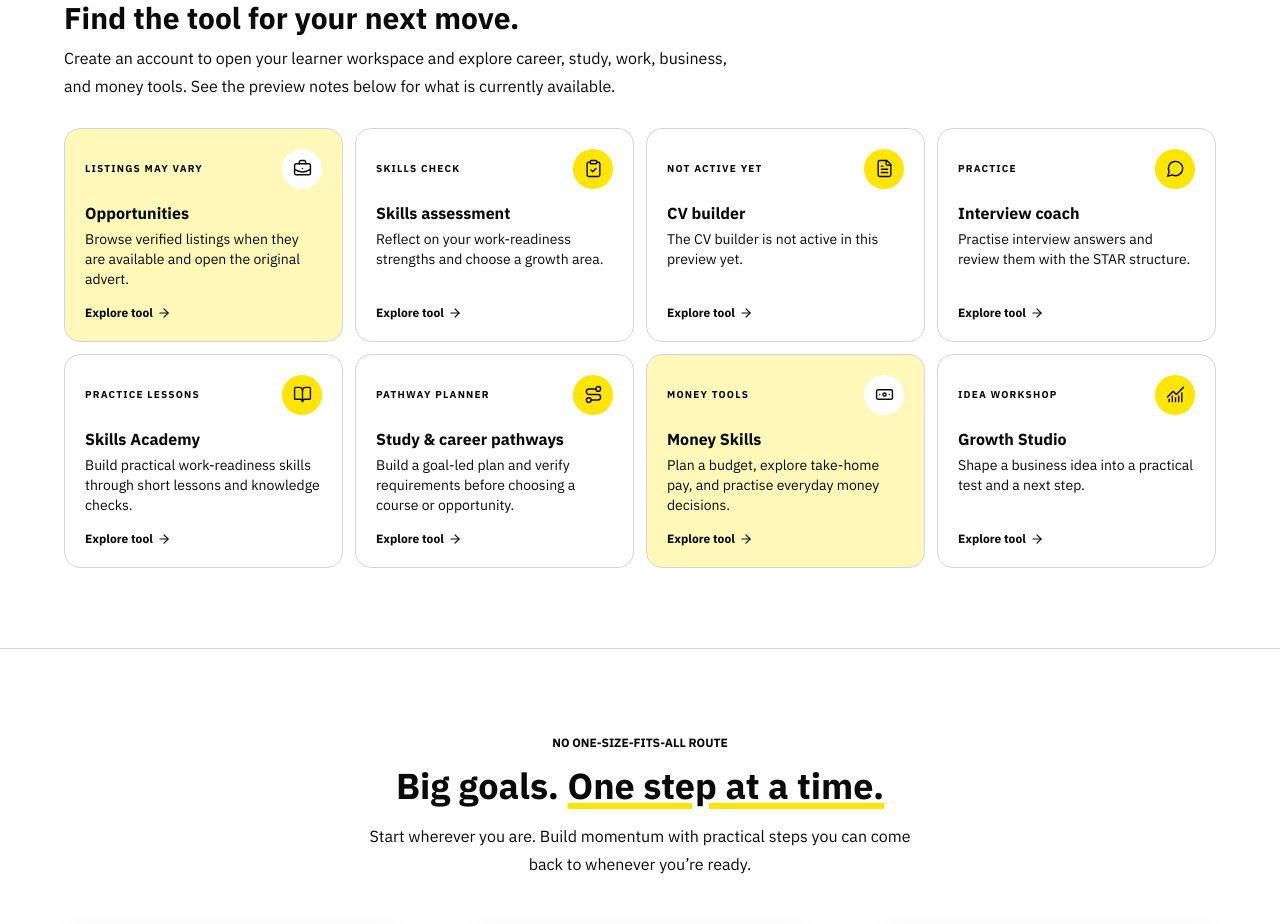
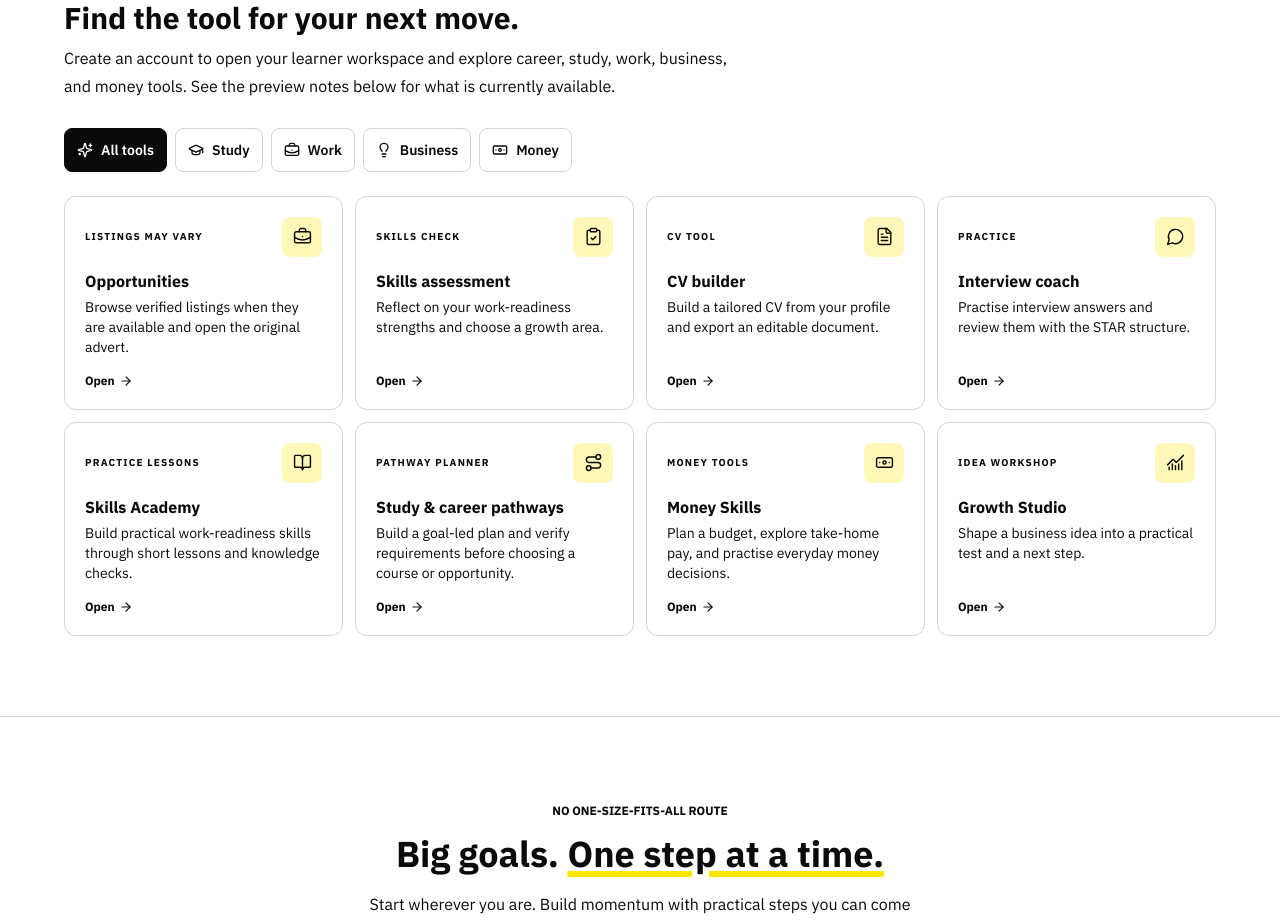
Before and after one commit to Fixerone1/Hackathon, a Next.js app: page / in a window 1280 px wide. Shown: the part 860-1784 px from the top of the page. Built offline with nearby package versions, Linux system fonts and the light colour scheme; no server answers.

Commit message:
index.html

```diff
--- a/src/app/app/employment/academy/page.tsx
+++ b/src/app/app/employment/academy/page.tsx
@@ -2,6 +2,7 @@
 
 import { useEffect, useState } from 'react';
 import { EmploymentNav } from '@/components/EmploymentNav';
+import { PageIntro } from '@/components/PageIntro';
 
 const progressStorageKey = 'careerforge-skills-academy-progress-v1';
 
@@ -181,11 +182,7 @@ export default function AcademyPage() {
 
   return (
     <div className="mx-auto max-w-6xl px-4 py-8 sm:px-6 md:py-10 lg:px-8">
-      <p className="eyebrow">Employment Hub</p>
-      <h1 className="mt-1 text-3xl font-semibold text-midnight">Skills Academy</h1>
-      <p className="mt-2 max-w-2xl text-sm leading-6 text-slate-600">
-        Build practical work-readiness skills with short lessons and knowledge checks. Your progress is saved on this device.
-      </p>
+      <PageIntro eyebrow="Employment Hub" title="Skills Academy" description="Build practical work-readiness skills with short lessons and knowledge checks. Your progress is saved on this device." />
       <EmploymentNav />
 
       <div className="grid gap-6 lg:grid-cols-[0.85fr_1.5fr]">
--- a/src/app/app/employment/assessment/page.tsx
+++ b/src/app/app/employment/assessment/page.tsx
@@ -2,6 +2,7 @@
 
 import { useMemo, useState } from 'react';
 import { EmploymentNav } from '@/components/EmploymentNav';
+import { PageIntro } from '@/components/PageIntro';
 
 const skillGroups = {
   problemSolving: 'Problem solving',
@@ -95,11 +96,7 @@ export default function AssessmentPage() {
 
   return (
     <div className="mx-auto max-w-6xl px-4 py-8 sm:px-6 md:py-10 lg:px-8">
-      <p className="eyebrow">Employment Hub</p>
-      <h1 className="mt-1 text-3xl font-semibold text-midnight">Skills assessment</h1>
-      <p className="mt-2 max-w-2xl text-sm leading-6 text-slate-600">
-        This quick check helps you understand the strengths you are already using and the areas where you could grow next.
-      </p>
+      <PageIntro eyebrow="Employment Hub" title="Skills assessment" description="This quick check helps you understand the strengths you are already using and the areas where you could grow next." />
       <EmploymentNav />
 
       <div className="mt-6 grid gap-6 lg:grid-cols-[1.5fr_0.9fr]">
--- a/src/app/app/employment/interview/page.tsx
+++ b/src/app/app/employment/interview/page.tsx
@@ -2,6 +2,7 @@
 
 import { useState } from 'react';
 import { EmploymentNav } from '@/components/EmploymentNav';
+import { PageIntro } from '@/components/PageIntro';
 
 const practiceQuestions = [
   {
@@ -147,11 +148,7 @@ export default function InterviewPage() {
 
   return (
     <div className="mx-auto max-w-6xl px-4 py-8 sm:px-6 md:py-10 lg:px-8">
-      <p className="eyebrow">Employment Hub</p>
-      <h1 className="mt-1 text-3xl font-semibold text-midnight">Interview coach</h1>
-      <p className="mt-2 max-w-2xl text-sm leading-6 text-slate-600">
-        Practise an answer, then get specific feedback to help you tell a clear story and show what you can do.
-      </p>
+      <PageIntro eyebrow="Employment Hub" title="Interview coach" description="Practise an answer, then get specific feedback to help you tell a clear story and show what you can do." />
       <EmploymentNav />
 
       <div className="grid gap-6 lg:grid-cols-[1.35fr_0.85fr]">
--- a/src/app/app/employment/pathways/page.tsx
+++ b/src/app/app/employment/pathways/page.tsx
@@ -3,6 +3,7 @@
 import { useState } from 'react';
 import Link from 'next/link';
 import { EmploymentNav } from '@/components/EmploymentNav';
+import { PageIntro } from '@/components/PageIntro';
 
 const pathwayOptions = [
   { id: 'work', label: 'Find work', description: 'I want to apply for entry-level roles.' },
@@ -71,11 +72,7 @@ export default function PathwaysPage() {
 
   return (
     <div className="mx-auto max-w-6xl px-4 py-8 sm:px-6 md:py-10 lg:px-8">
-      <p className="eyebrow">Employment Hub</p>
-      <h1 className="mt-1 text-3xl font-semibold text-midnight">Skills and career path</h1>
-      <p className="mt-2 max-w-2xl text-sm leading-6 text-slate-600">
-        Turn a goal into a research-backed next step. This planner helps you check real requirements; it does not assume you have a qualification gap.
-      </p>
+      <PageIntro eyebrow="Employment Hub" title="Skills and career path" description="Turn a goal into a research-backed next step. This planner helps you check real requirements; it does not assume you have a qualification gap." />
       <EmploymentNav />
 
       <div className="grid gap-6 lg:grid-cols-[0.9fr_1.3fr]">
--- a/src/components/HomeToolDirectory.tsx
+++ b/src/components/HomeToolDirectory.tsx
@@ -2,18 +2,26 @@
 
 import { useEffect, useMemo, useState } from 'react';
 import Link from 'next/link';
-import { ArrowRight } from 'lucide-react';
+import { ArrowRight, Banknote, BriefcaseBusiness, GraduationCap, Lightbulb, Sparkles } from 'lucide-react';
 import { employmentToolDirectory } from '@/lib/navigation';
 
 type ToolFocus = 'study' | 'work' | 'business' | 'money';
 
 type Focus = 'all' | 'study' | 'work' | 'business' | 'money';
 
+const focusOptions = [
+  { id: 'all', label: 'All tools', Icon: Sparkles },
+  { id: 'study', label: 'Study', Icon: GraduationCap },
+  { id: 'work', label: 'Work', Icon: BriefcaseBusiness },
+  { id: 'business', label: 'Business', Icon: Lightbulb },
+  { id: 'money', label: 'Money', Icon: Banknote },
+] as const;
+
 export function HomeToolDirectory() {
   const [focus, setFocus] = useState<Focus>('all');
   const orderedTools = useMemo(() => {
     if (focus === 'all') return employmentToolDirectory;
-    return [...employmentToolDirectory].sort((first, second) => Number(second.focus.includes(focus)) - Number(first.focus.includes(focus)));
+    return employmentToolDirectory.filter((tool) => tool.focus.includes(focus));
   }, [focus]);
 
   useEffect(() => {
@@ -21,27 +29,45 @@ export function HomeToolDirectory() {
     if (stored === 'study' || stored === 'work' || stored === 'business' || stored === 'money') setFocus(stored);
   }, []);
 
+  function chooseFocus(nextFocus: Focus) {
+    setFocus(nextFocus);
+    if (nextFocus === 'all') localStorage.removeItem('careerforge-home-focus');
+    else localStorage.setItem('careerforge-home-focus', nextFocus);
+  }
+
   return (
-    <div className="mt-7 grid grid-cols-1 gap-3 sm:grid-cols-2 lg:grid-cols-4">
-      {orderedTools.map(({ Icon, title, text, href, tag, focus: categories }) => {
-        const isRelevant = focus !== 'all' && categories.includes(focus);
-        const featured = isRelevant || (focus === 'all' && (href === '/app/employment/opportunities' || href === '/app/money'));
-        return (
-          <Link key={title} href={href} className={`group flex min-h-44 flex-col items-start rounded-2xl border p-4 text-left transition hover:-translate-y-0.5 hover:border-slate-300 hover:shadow-card focus-visible:ring-2 focus-visible:ring-sunshine-dark sm:p-5 ${featured ? 'border-sunshine bg-sunshine-light' : 'border-slate-200 bg-white'}`}>
+    <div className="mt-7">
+      <div role="group" aria-label="Filter tools by goal" className="flex gap-2 overflow-x-auto pb-2">
+        {focusOptions.map(({ id, label, Icon }) => (
+          <button
+            key={id}
+            type="button"
+            aria-pressed={focus === id}
+            onClick={() => chooseFocus(id)}
+            className={`inline-flex min-h-11 shrink-0 items-center gap-2 rounded-lg border px-3 text-sm font-semibold transition-colors ${focus === id ? 'border-black bg-black text-white' : 'border-slate-200 bg-white text-slate-700 hover:border-slate-400'}`}
+          >
+            <Icon size={16} aria-hidden="true" />{label}
+          </button>
+        ))}
+      </div>
+
+      <div className="mt-4 grid grid-cols-1 gap-3 sm:grid-cols-2 lg:grid-cols-3 xl:grid-cols-4" aria-live="polite">
+        {orderedTools.map(({ Icon, title, text, href, tag }) => (
+          <Link key={title} href={href} className="group flex min-h-40 flex-col items-start rounded-xl border border-slate-200 bg-white p-4 text-left transition hover:-translate-y-0.5 hover:border-slate-400 hover:shadow-card focus-visible:ring-2 focus-visible:ring-sunshine-dark sm:p-5">
             <div className="flex w-full items-center justify-between gap-2">
               <span className="text-[10px] font-bold tracking-[0.12em] text-midnight">{tag}</span>
-              <span className={`grid h-10 w-10 shrink-0 place-items-center rounded-full ${featured ? 'bg-white' : 'bg-sunshine'}`}>
+              <span className="grid h-10 w-10 shrink-0 place-items-center rounded-lg bg-sunshine-light text-midnight">
                 <Icon size={19} strokeWidth={1.8} aria-hidden="true" />
               </span>
             </div>
             <h3 className="mt-3 text-base font-bold text-midnight">{title}</h3>
             <p className="mt-1 flex-1 text-sm leading-5 text-midnight">{text}</p>
             <span className="mt-4 inline-flex items-center gap-1 text-xs font-bold text-midnight group-hover:underline">
-              Explore tool <ArrowRight size={14} aria-hidden="true" />
+              Open <ArrowRight size={14} aria-hidden="true" />
             </span>
           </Link>
-        );
-      })}
+        ))}
+      </div>
     </div>
   );
 }
--- a/src/components/PublicShell.tsx
+++ b/src/components/PublicShell.tsx
@@ -46,7 +46,6 @@ export function PublicShell({ children, variant = 'public' }: { children: ReactN
             </nav>
           ) : (
             <div className="flex items-center gap-2">
-              <span className="hidden text-sm font-medium text-slate-600 sm:inline">Learner workspace</span>
               {workspaceUserId && <DashboardNotifications userId={workspaceUserId} />}
               <AccountMenu compact onUserChange={handleUserChange} />
             </div>
--- a/src/components/WorkspaceNav.tsx
+++ b/src/components/WorkspaceNav.tsx
@@ -12,7 +12,7 @@ export function WorkspaceNav() {
     <>
       <nav aria-label="Workspace sections" className="sticky top-[68px] z-20 hidden border-b border-slate-200 bg-white md:block">
         <div className="mx-auto grid max-w-6xl grid-cols-5 gap-2 px-4 py-2 lg:px-8">
-          {workspaceNavigation.map(({ href, label, Icon }) => {
+          {workspaceNavigation.map(({ href, label, shortLabel, Icon }) => {
             const active = href === '/app' ? pathname === href : pathname.startsWith(href);
             return (
               <Link
@@ -22,7 +22,8 @@ export function WorkspaceNav() {
                 className={`flex min-h-12 min-w-0 items-center justify-center gap-2 rounded-xl border px-2 text-xs transition-colors lg:text-sm ${active ? 'border-sunshine bg-sunshine-light font-bold text-black' : 'border-transparent font-medium text-slate-700 hover:border-slate-200 hover:bg-slate-50'}`}
               >
                 <Icon size={18} strokeWidth={active ? 2.1 : 1.8} className="shrink-0" aria-hidden="true" />
-                <span className="truncate">{label}</span>
+                <span className="truncate lg:hidden">{shortLabel}</span>
+                <span className="hidden truncate lg:inline">{label}</span>
                 {active && <span className="h-1.5 w-1.5 shrink-0 rounded-full bg-sunshine-dark" aria-hidden="true" />}
               </Link>
             );
--- a/src/lib/navigation.ts
+++ b/src/lib/navigation.ts
@@ -62,8 +62,8 @@ export const employmentNavigation = [
     label: 'CV builder',
     Icon: FileText,
     group: 'tools',
-    text: 'The CV builder is not active in this preview yet.',
-    tag: 'NOT ACTIVE YET',
+    text: 'Build a tailored CV from your profile and export an editable document.',
+    tag: 'CV TOOL',
     focus: ['work'],
   },
   {
```
Also changed, not shown: src/components/EmploymentNav.tsx (+28 -14 lines).
